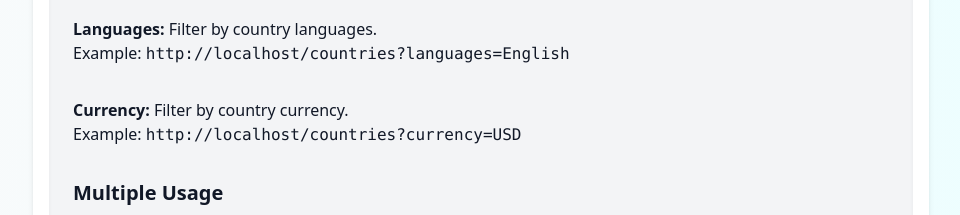
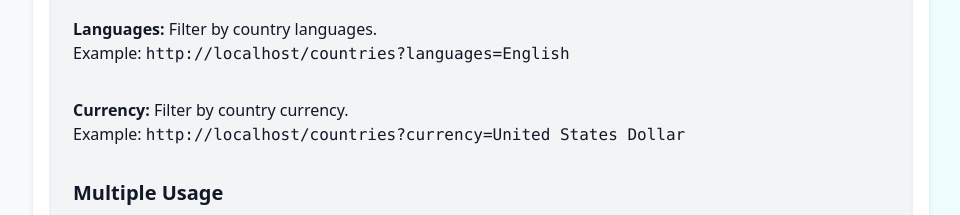
Before and after one commit to ramziadem/country-data-api, a website: page src/public/index.html in a window 1280 px wide. Shown: the part 1080-1295 px from the top of the page, without its empty margins (159-1119 px from the left). Drawn offline with nearby package versions, Linux system fonts and the light colour scheme.

Commit message:
Update index.html

```diff
--- a/src/public/index.html
+++ b/src/public/index.html
@@ -18,7 +18,7 @@
         { name: 'Region', example: 'region=Americas' },
         { name: 'Subregion', example: 'subregion=North America' },
         { name: 'Languages', example: 'languages=English' },
-        { name: 'Currency', example: 'currency=USD' }
+        { name: 'Currency', example: 'currency=United States Dollar' }
       ];
 
       const ul = document.getElementById('filters-list');
```
